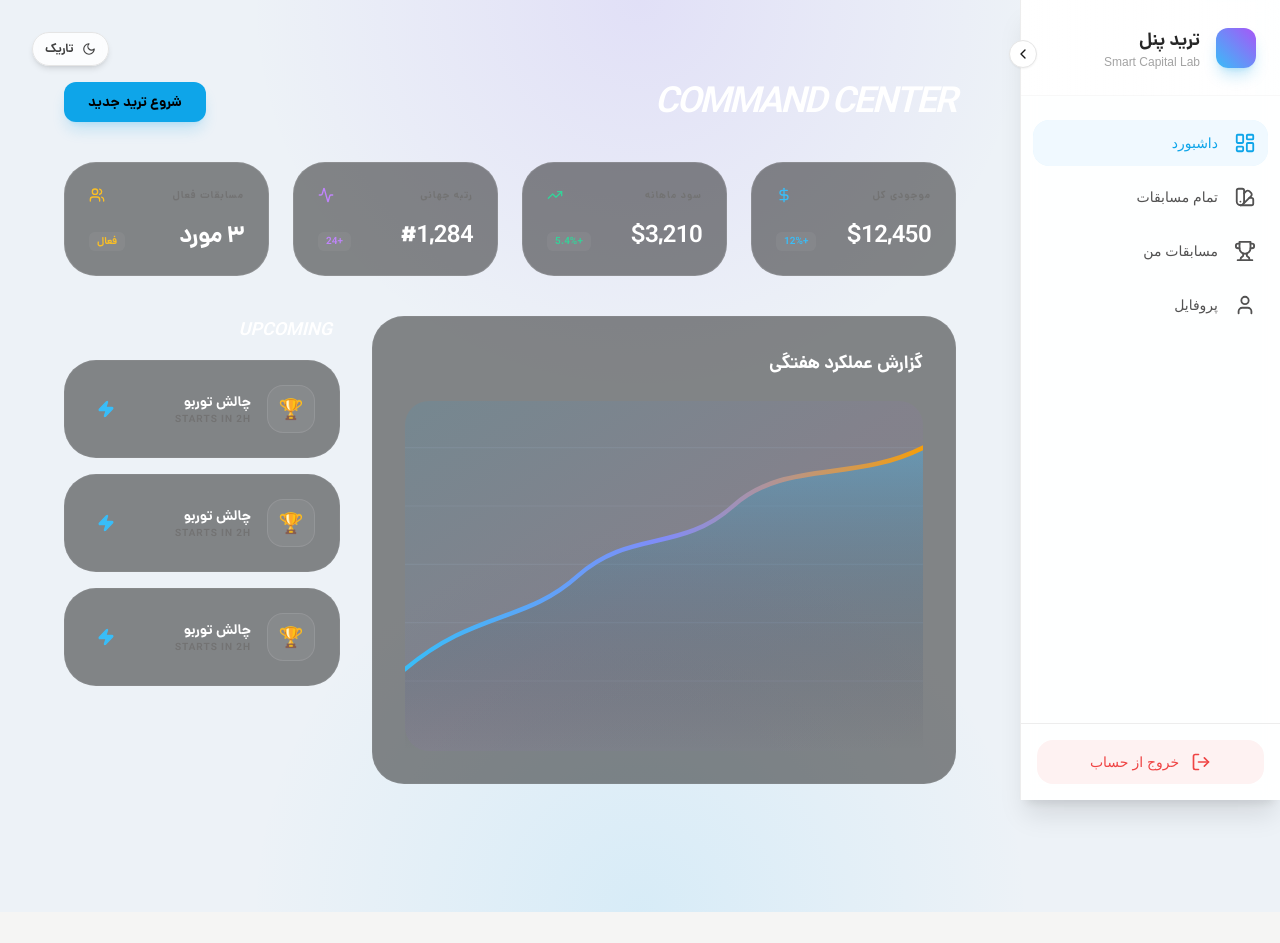
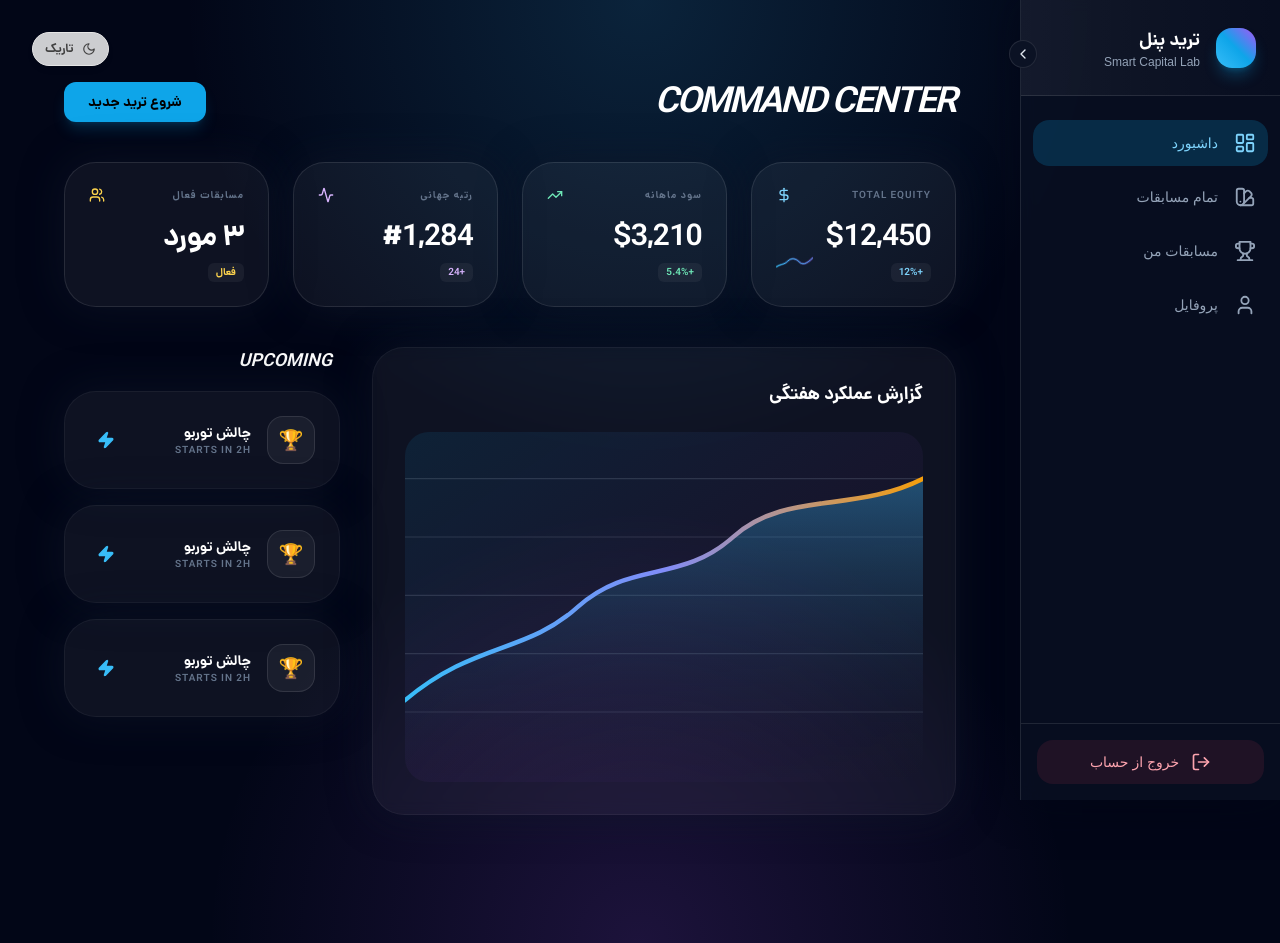
Before and after one commit to Parsaeffatravesh/Trenatest, a Next.js app: page /dashboard in a window 1280 px wide. Before the commit the page ends 912 px from the top, so only its background shows below. Built offline with nearby package versions, Linux system fonts and the light colour scheme.

Commit message:
Refresh midnight electric dashboard UI

```diff
--- a/app/dashboard/layout.tsx
+++ b/app/dashboard/layout.tsx
@@ -3,8 +3,8 @@ import { ThemeToggle } from "@/components/theme-toggle";
 
 export default function DashboardLayout({ children }: { children: React.ReactNode }) {
   return (
-    <div className="relative flex min-h-screen bg-[#edf2f7] dark:bg-[#020617]" dir="rtl">
-      <div className="pointer-events-none absolute inset-0 bg-[radial-gradient(circle_at_top,_rgba(139,92,246,0.12),_transparent_35%),_radial-gradient(circle_at_bottom,_rgba(56,189,248,0.12),_transparent_35%)]" />
+    <div className="relative flex min-h-screen bg-[#020617]" dir="rtl">
+      <div className="pointer-events-none absolute inset-0 bg-[radial-gradient(circle_at_top,_rgba(56,189,248,0.16),_transparent_40%),_radial-gradient(circle_at_bottom,_rgba(168,85,247,0.16),_transparent_38%)]" />
       <Sidebar />
       <main className="relative z-10 flex-1 scroll-smooth p-4 md:p-6 lg:p-8 space-y-4">
         <div className="flex justify-end">
--- a/app/dashboard/page.tsx
+++ b/app/dashboard/page.tsx
@@ -5,10 +5,10 @@ import { Activity, DollarSign, TrendingUp, Users, Zap } from "lucide-react";
 
 export default function DashboardPage() {
   const stats = [
-    { title: "موجودی کل", value: "$12,450", icon: DollarSign, change: "+12%", color: "text-sky-400" },
-    { title: "سود ماهانه", value: "$3,210", icon: TrendingUp, change: "+5.4%", color: "text-emerald-400" },
-    { title: "رتبه جهانی", value: "#1,284", icon: Activity, change: "+24", color: "text-purple-400" },
-    { title: "مسابقات فعال", value: "۳ مورد", icon: Users, change: "فعال", color: "text-amber-400" },
+    { title: "Total Equity", value: "$12,450", icon: DollarSign, change: "+12%", color: "text-sky-300", sparkline: true },
+    { title: "سود ماهانه", value: "$3,210", icon: TrendingUp, change: "+5.4%", color: "text-emerald-300" },
+    { title: "رتبه جهانی", value: "#1,284", icon: Activity, change: "+24", color: "text-purple-300" },
+    { title: "مسابقات فعال", value: "۳ مورد", icon: Users, change: "فعال", color: "text-amber-300" },
   ];
 
   return (
@@ -29,12 +29,41 @@ export default function DashboardPage() {
           <FadeIn key={stat.title} delay={i * 0.1}>
             <MagicCard className="p-5 sm:p-6">
               <div className="flex justify-between items-center mb-4">
-                <span className="text-[10px] uppercase font-bold text-neutral-500 tracking-widest">{stat.title}</span>
+                <span className="text-[10px] uppercase font-bold text-slate-500 tracking-widest">{stat.title}</span>
                 <stat.icon size={16} className={stat.color} />
               </div>
-              <div className="flex justify-between items-end">
-                <h2 className="text-2xl font-black text-white tracking-tight">{stat.value}</h2>
-                <span className={`text-[10px] font-bold ${stat.color} bg-white/5 px-2 py-0.5 rounded-md`}>{stat.change}</span>
+              <div className="flex justify-between items-end gap-3">
+                <div>
+                  <h2 className="text-2xl sm:text-3xl font-black text-white tracking-tight">{stat.value}</h2>
+                  <span className={`text-[10px] font-bold ${stat.color} bg-white/5 px-2 py-0.5 rounded-md inline-flex mt-2`}>
+                    {stat.change}
+                  </span>
+                </div>
+                {stat.sparkline ? (
+                  <svg className="w-20 h-10 text-sky-400" viewBox="0 0 120 50" fill="none">
+                    <path
+                      d="M2 40C18 30 26 35 38 22C50 10 64 14 74 24C84 35 96 34 118 12"
+                      stroke="currentColor"
+                      strokeWidth="3"
+                      strokeLinecap="round"
+                      strokeLinejoin="round"
+                    />
+                    <path
+                      d="M2 40C18 30 26 35 38 22C50 10 64 14 74 24C84 35 96 34 118 12"
+                      stroke="url(#sparkGlow)"
+                      strokeWidth="8"
+                      strokeLinecap="round"
+                      strokeLinejoin="round"
+                      opacity="0.3"
+                    />
+                    <defs>
+                      <linearGradient id="sparkGlow" x1="2" y1="40" x2="118" y2="12" gradientUnits="userSpaceOnUse">
+                        <stop stopColor="#38BDF8" />
+                        <stop offset="1" stopColor="#A855F7" />
+                      </linearGradient>
+                    </defs>
+                  </svg>
+                ) : null}
               </div>
             </MagicCard>
           </FadeIn>
@@ -45,7 +74,7 @@ export default function DashboardPage() {
         <div className="lg:col-span-8 h-full">
           <MagicCard className="h-full p-4 sm:p-8 border-white/5">
             <h3 className="text-lg font-bold text-white mb-6">گزارش عملکرد هفتگی</h3>
-            <div className="h-[250px] sm:h-[350px]">
+            <div className="h-[220px] sm:h-[350px]">
               <OverviewChart />
             </div>
           </MagicCard>
@@ -60,7 +89,7 @@ export default function DashboardPage() {
                   <div className="w-12 h-12 rounded-2xl bg-white/5 border border-white/10 flex items-center justify-center text-xl">🏆</div>
                   <div className="flex-1">
                     <p className="text-sm font-bold text-white">چالش توربو</p>
-                    <p className="text-[10px] text-neutral-500 uppercase tracking-widest font-bold">Starts in 2h</p>
+                    <p className="text-[10px] text-slate-500 uppercase tracking-widest font-bold">Starts in 2h</p>
                   </div>
                   <button className="p-2 text-sky-400 hover:bg-sky-400/10 rounded-lg transition-colors">
                     <Zap size={18} fill="currentColor" />
--- a/app/globals.css
+++ b/app/globals.css
@@ -3,17 +3,13 @@
 @tailwind utilities;
 
 :root {
-  color-scheme: light;
-}
-
-.dark {
   color-scheme: dark;
 }
 
 body {
   font-family: var(--font-dana), system-ui, -apple-system, BlinkMacSystemFont, 'Segoe UI', sans-serif;
-  background-color: #f5f5f4;
-  color: #0a0a0a;
+  background-color: #020617;
+  color: #e2e8f0;
 }
 
 a {
@@ -30,9 +26,9 @@ a {
   width: 8px;
 }
 .custom-scrollbar::-webkit-scrollbar-thumb {
-  background: rgba(120, 120, 120, 0.25);
+  background: rgba(148, 163, 184, 0.3);
   border-radius: 999px;
 }
 .custom-scrollbar::-webkit-scrollbar-thumb:hover {
-  background: rgba(120, 120, 120, 0.35);
+  background: rgba(148, 163, 184, 0.45);
 }
--- a/app/layout.tsx
+++ b/app/layout.tsx
@@ -17,7 +17,7 @@ export default function RootLayout({
   return (
     <html lang="fa" suppressHydrationWarning>
       <body
-        className={`${dana.variable} min-h-screen font-sans bg-gradient-to-b from-[#f8fafc] to-[#e2e8f0] text-neutral-900 antialiased transition-colors duration-300 dark:from-[#020617] dark:to-[#0b1224] dark:text-neutral-100`}
+        className={`${dana.variable} min-h-screen font-sans bg-[#020617] text-slate-100 antialiased`}
       >
         <Providers>
           <BottomNav />
--- a/components/dashboard/sidebar.tsx
+++ b/components/dashboard/sidebar.tsx
@@ -27,19 +27,19 @@ export function Sidebar() {
     <motion.div
       animate={{ width: isCollapsed ? 80 : 260 }}
       transition={{ duration: 0.5, type: "spring", stiffness: 200, damping: 20 }}
-      className="relative h-screen bg-white/95 dark:bg-[#0b1224]/80 border-l border-neutral-200/70 dark:border-white/5 flex flex-col z-50 shadow-xl backdrop-blur"
+      className="relative h-screen bg-[#0b1224]/70 border-l border-white/10 flex flex-col z-50 shadow-[0_0_40px_rgba(2,6,23,0.6)] backdrop-blur"
       dir="rtl"
       style={{ fontFamily: "var(--font-dana)" }}
     >
       <button
         onClick={() => setIsCollapsed(!isCollapsed)}
-        className="absolute -left-3 top-10 z-50 flex h-7 w-7 items-center justify-center rounded-full border border-neutral-200 bg-white dark:bg-neutral-800 dark:border-neutral-700 shadow-sm hover:scale-110 transition-transform"
+        className="absolute -left-3 top-10 z-50 flex h-7 w-7 items-center justify-center rounded-full border border-white/10 bg-[#0b1224] text-slate-200 shadow-sm hover:scale-110 transition-transform"
       >
         {isCollapsed ? <ChevronRight size={16} /> : <ChevronLeft size={16} />}
       </button>
 
-      <div className="flex h-24 items-center px-6 border-b border-neutral-100/70 dark:border-white/5 bg-gradient-to-r from-white/40 to-transparent dark:from-white/5">
-        <div className="h-10 w-10 rounded-xl bg-gradient-to-tr from-sky-400 to-purple-500 flex-shrink-0 shadow-lg shadow-sky-500/25" />
+      <div className="flex h-24 items-center px-6 border-b border-white/10 bg-gradient-to-r from-white/5 to-transparent">
+        <div className="h-10 w-10 rounded-2xl bg-gradient-to-tr from-sky-400 via-sky-500 to-purple-500 flex-shrink-0 shadow-lg shadow-sky-500/30" />
         <AnimatePresence>
           {!isCollapsed && (
             <motion.div
@@ -48,8 +48,8 @@ export function Sidebar() {
               exit={{ opacity: 0, x: 10 }}
               className="mr-4 overflow-hidden"
             >
-              <h1 className="font-bold text-lg text-neutral-800 dark:text-white whitespace-nowrap">ترید پنل</h1>
-              <p className="text-xs text-neutral-400 whitespace-nowrap">Smart Capital Lab</p>
+              <h1 className="font-bold text-lg text-white whitespace-nowrap">ترید پنل</h1>
+              <p className="text-xs text-slate-400 whitespace-nowrap">Smart Capital Lab</p>
             </motion.div>
           )}
         </AnimatePresence>
@@ -67,8 +67,8 @@ export function Sidebar() {
               className={cn(
                 "flex items-center p-3 rounded-2xl transition-all group relative overflow-hidden",
                 isActive
-                  ? "bg-sky-500/10 text-sky-500 dark:text-sky-300"
-                  : "text-neutral-600 dark:text-neutral-300 hover:bg-neutral-100/80 dark:hover:bg-white/5 hover:text-sky-500 dark:hover:text-sky-400"
+                  ? "bg-sky-500/10 text-sky-300"
+                  : "text-slate-400 hover:bg-white/5 hover:text-sky-300"
               )}
             >
               <item.icon size={22} className="flex-shrink-0 z-10" />
@@ -86,15 +86,15 @@ export function Sidebar() {
               </AnimatePresence>
 
               {!isCollapsed && isActive && (
-                <div className="absolute inset-0 bg-sky-50 dark:bg-sky-500/10 opacity-100 transition-opacity rounded-2xl" />
+                <div className="absolute inset-0 bg-sky-500/10 opacity-100 transition-opacity rounded-2xl" />
               )}
             </Link>
           );
         })}
       </nav>
 
-      <div className="p-4 border-t border-neutral-200/70 dark:border-white/5">
-        <button className="flex w-full items-center justify-center p-3 rounded-2xl bg-red-50 dark:bg-red-900/20 text-red-500 hover:bg-red-100 dark:hover:bg-red-900/40 transition-all">
+      <div className="p-4 border-t border-white/10">
+        <button className="flex w-full items-center justify-center p-3 rounded-2xl bg-rose-500/10 text-rose-300 hover:bg-rose-500/20 transition-all">
           <LogOut size={20} />
           {!isCollapsed && <span className="mr-3 text-sm font-medium">خروج از حساب</span>}
         </button>
--- a/components/ui/magic-card.tsx
+++ b/components/ui/magic-card.tsx
@@ -13,13 +13,14 @@ export function MagicCard({ children, className = "" }: { children: React.ReactN
   }
 
   const background = useMotionTemplate`
-    radial-gradient(600px circle at ${mouseX}px ${mouseY}px, rgba(56, 189, 248, 0.1), transparent 40%)
+    radial-gradient(520px circle at ${mouseX}px ${mouseY}px, rgba(56, 189, 248, 0.18), transparent 40%),
+    radial-gradient(380px circle at ${mouseX}px ${mouseY}px, rgba(168, 85, 247, 0.12), transparent 45%)
   `;
 
   return (
     <div
       onMouseMove={onMouseMove}
-      className={`group relative overflow-hidden rounded-[32px] border border-white/10 bg-neutral-900/50 p-6 ${className}`}
+      className={`group relative overflow-hidden rounded-[32px] border border-white/10 bg-white/5 p-6 shadow-[0_0_40px_rgba(15,23,42,0.6)] backdrop-blur ${className}`}
     >
       <motion.div
         className="pointer-events-none absolute -inset-px rounded-[32px] opacity-0 transition duration-300 group-hover:opacity-100"
```
Also changed, not shown: app/dashboard/competitions/page.tsx (+26 -12 lines), app/dashboard/my-competitions/page.tsx (+10 -10 lines), app/dashboard/profile/page.tsx (+32 -10 lines), components/dashboard/bottom-nav.tsx (+4 -4 lines).
